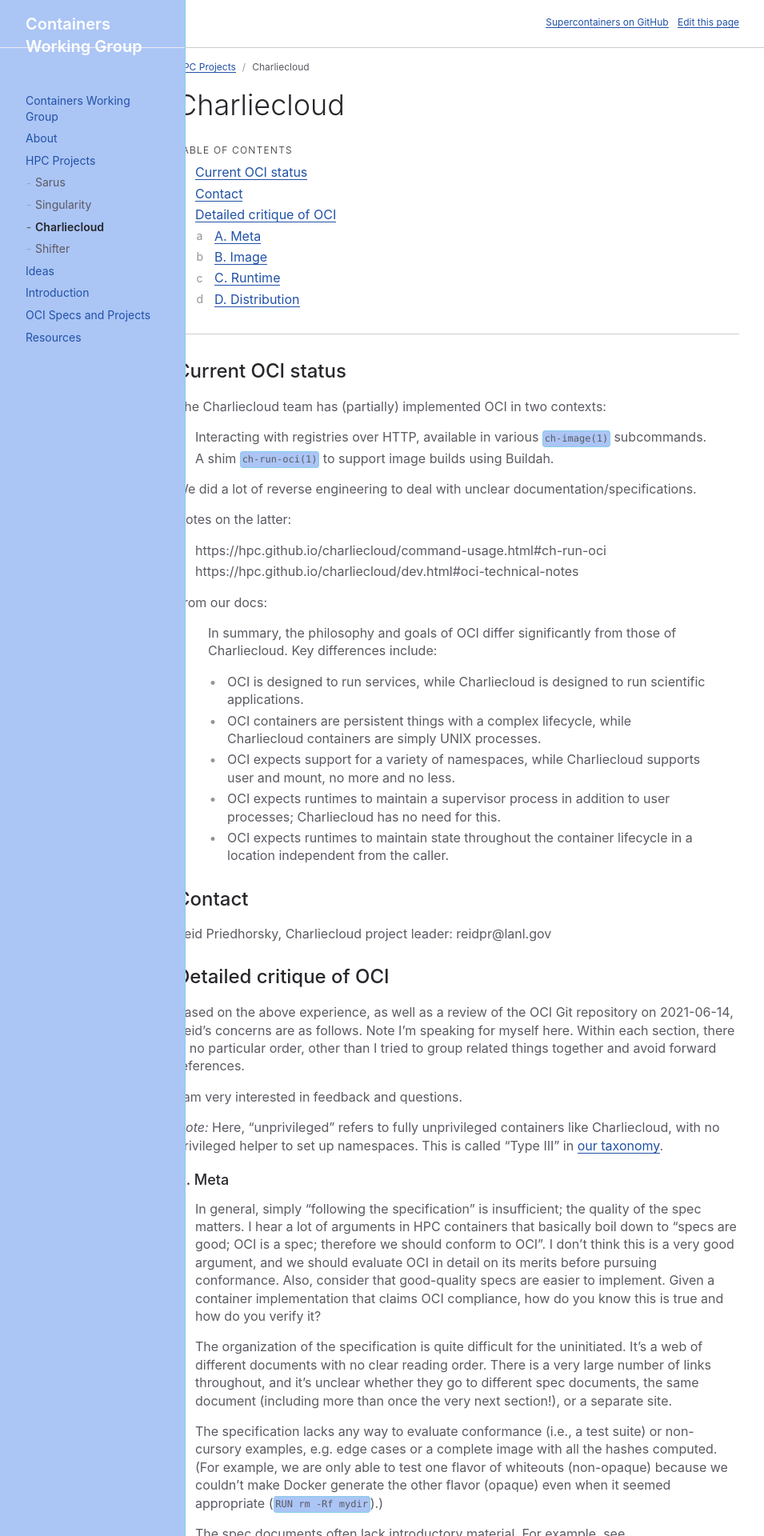
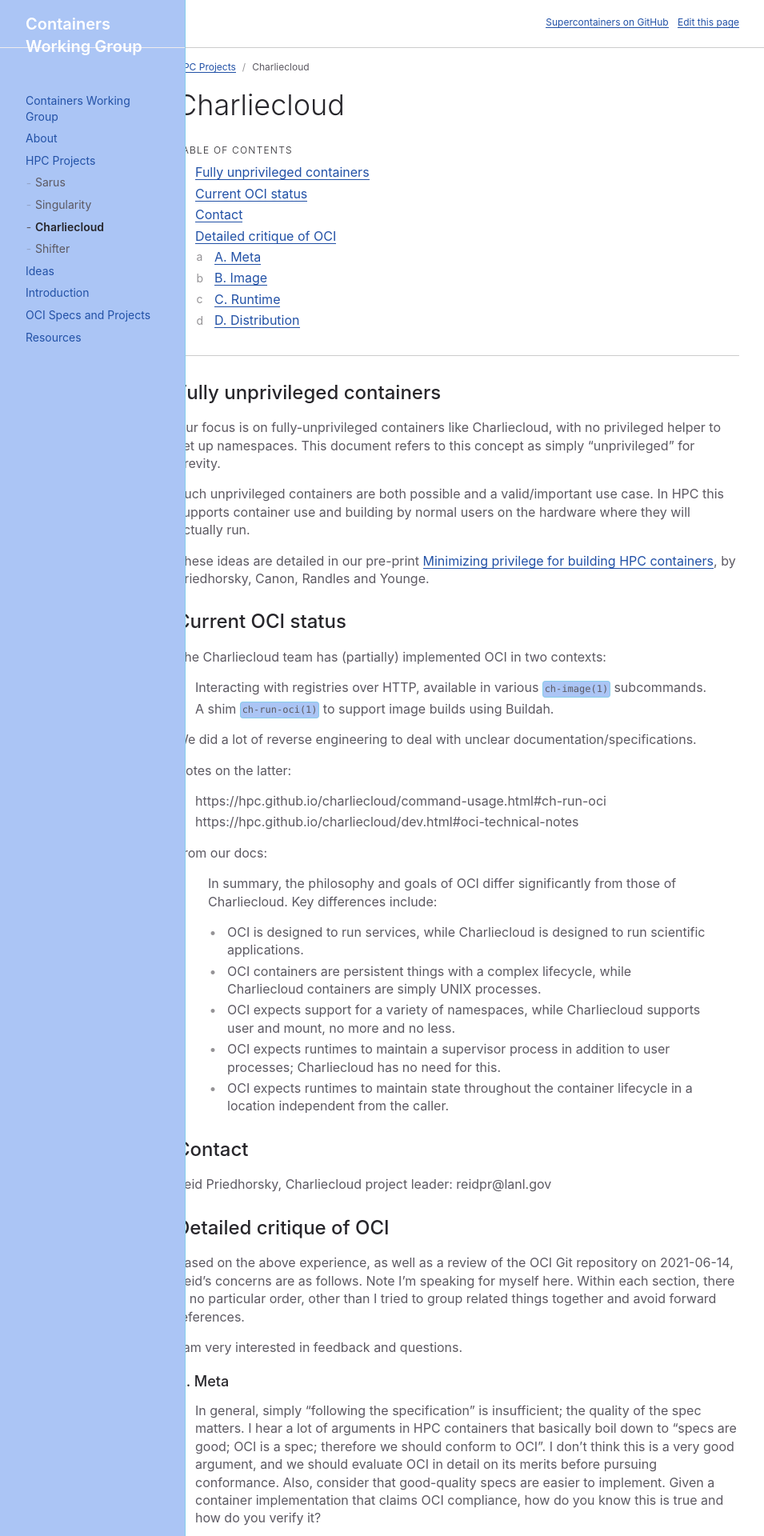
Before and after one commit to supercontainers/containers-wg, a Jekyll site: the page built from docs/hpc-projects/charliecloud.md, in a window 1280 px wide. Shown: the top 1920 px of the page at 80% size, without its empty margins (0-955 px from the left). Built offline with Jekyll 4.4.1, drawn with Linux system fonts in a browser that asks for light colours; some of the changed text lies outside the part shown.

Commit message:
revisions from feedback

```diff
--- a/docs/hpc-projects/charliecloud.md
+++ b/docs/hpc-projects/charliecloud.md
@@ -15,6 +15,20 @@ parent: HPC Projects
 {:toc}
 
 ---
+
+## Fully unprivileged containers
+
+Our focus is on fully-unprivileged containers like Charliecloud, with no
+privileged helper to set up namespaces. This document refers to this concept
+as simply "unprivileged" for brevity.
+
+Such unprivileged containers are both possible and a valid/important use case.
+In HPC this supports container use and building by normal users on the
+hardware where they will actually run.
+
+These ideas are detailed in our pre-print [Minimizing privilege for building
+HPC containers](https://arxiv.org/abs/2104.07508), by Priedhorsky, Canon,
+Randles and Younge.
 
 ## Current OCI status
 
@@ -63,10 +77,6 @@ group related things together and avoid forward references.
 
 I am very interested in feedback and questions.
 
-*Note:* Here, "unprivileged" refers to fully unprivileged containers like
-Charliecloud, with no privileged helper to set up namespaces. This is called
-"Type III" in [our taxonomy](https://arxiv.org/abs/2104.07508).
-
 ### A. Meta
 
   1. In general, simply "following the specification" is insufficient; the
@@ -84,12 +94,18 @@ Charliecloud, with no privileged helper to set up namespaces. This is called
      whether they go to different spec documents, the same document (including
      more than once the very next section!), or a separate site.
 
-  1. The specification lacks any way to evaluate conformance (i.e., a test
-     suite) or non-cursory examples, e.g. edge cases or a complete image with
-     all the hashes computed. (For example, we are only able to test one
-     flavor of whiteouts (non-opaque) because we couldn't make Docker generate
-     the other flavor (opaque) even when it seemed appropriate (`RUN rm -Rf
-     mydir`).)
+  1. The spec does not have:
+
+     * a way to evaluate conformance (i.e., a test suite), except for a
+       [registry conformance
+       test](https://github.com/opencontainers/distribution-spec/blob/main/conformance/README.md),
+       or
+     * sufficient examples, e.g. edge cases and a complete image with all
+       the hashes computed.
+
+     For example, we are only able to test one flavor of whiteouts
+     (non-opaque) because we couldn't make Docker generate the other flavor
+     (opaque) even when it seemed appropriate (`RUN rm -Rf mydir`).
 
   1. The spec documents often lack introductory material. For example, see
      [OCI Content
```
